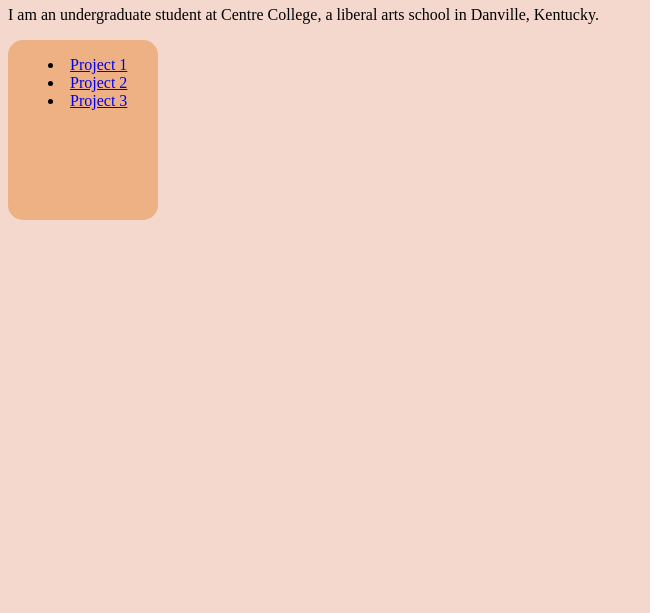
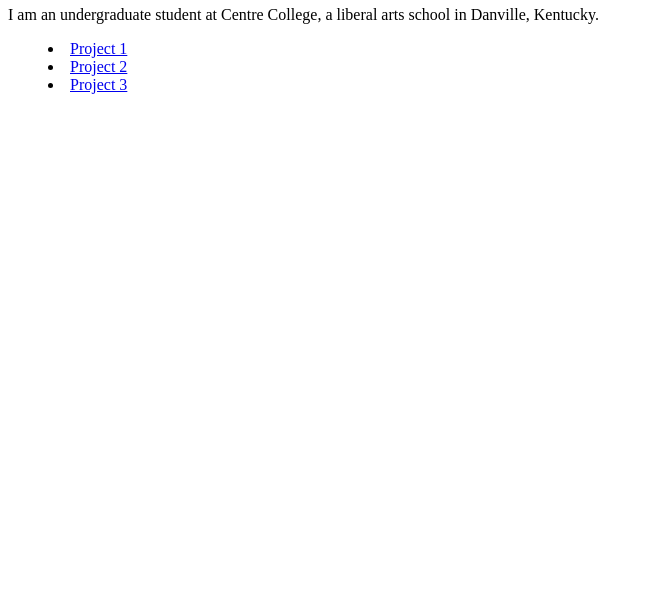
Before and after one commit to stella-u/stella-u.github.io, a plain HTML site: page index.html in a window 1280 px wide. Shown: the part 187-800 px from the top of the page, without its empty margins (0-650 px from the left). Drawn offline with Linux system fonts and the light colour scheme.

Commit message:
removed css

```diff
--- a/myCSS.css
+++ b/myCSS.css
@@ -1,15 +1 @@
-body
-{
-    background-color: #F4D8CD
-}
-#menuBox
-{
-    width: 150px;
-    height: 180px;
-    position: absolute;
-    background-color: #EDB183;
-    border-radius: 15px;
-    border-color: #784F41;
-    border-width: 2px;
-    list-style-type: none;
-}
+Removed CSS to begin wireframe
```
